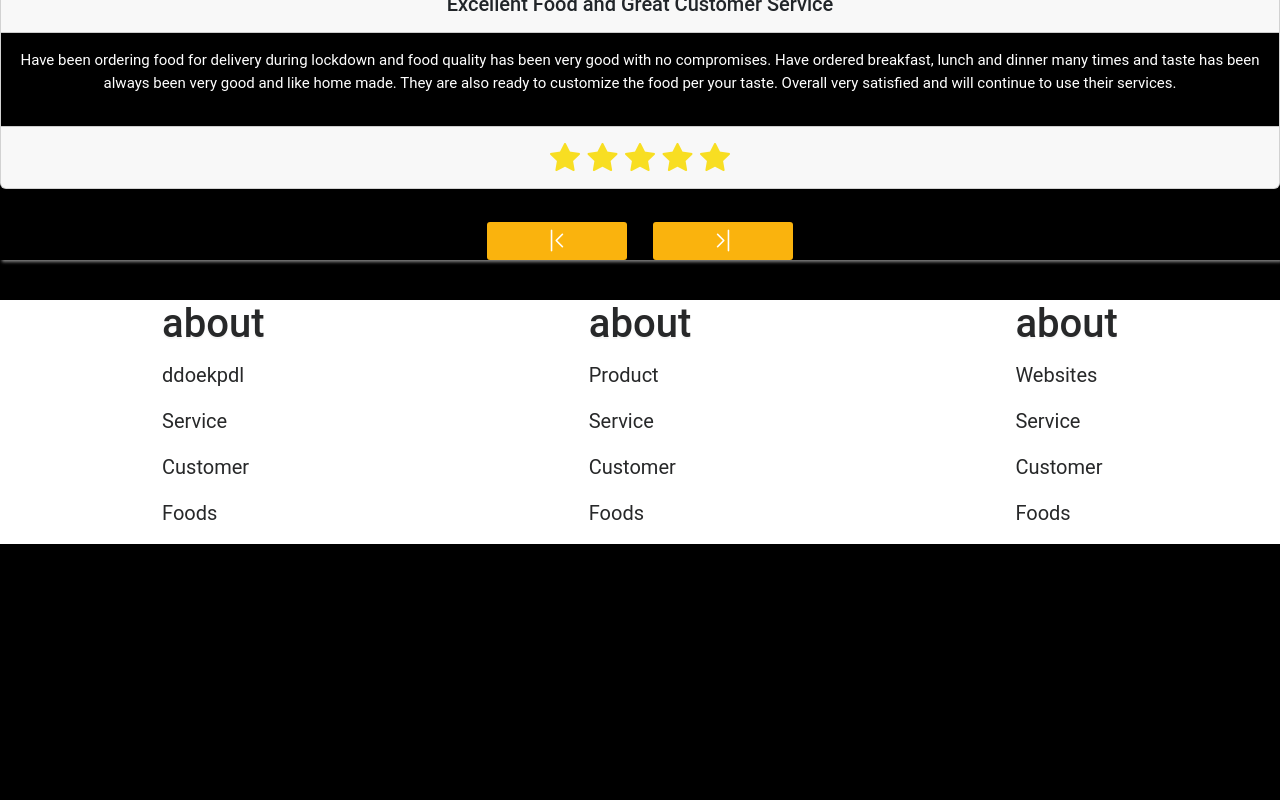
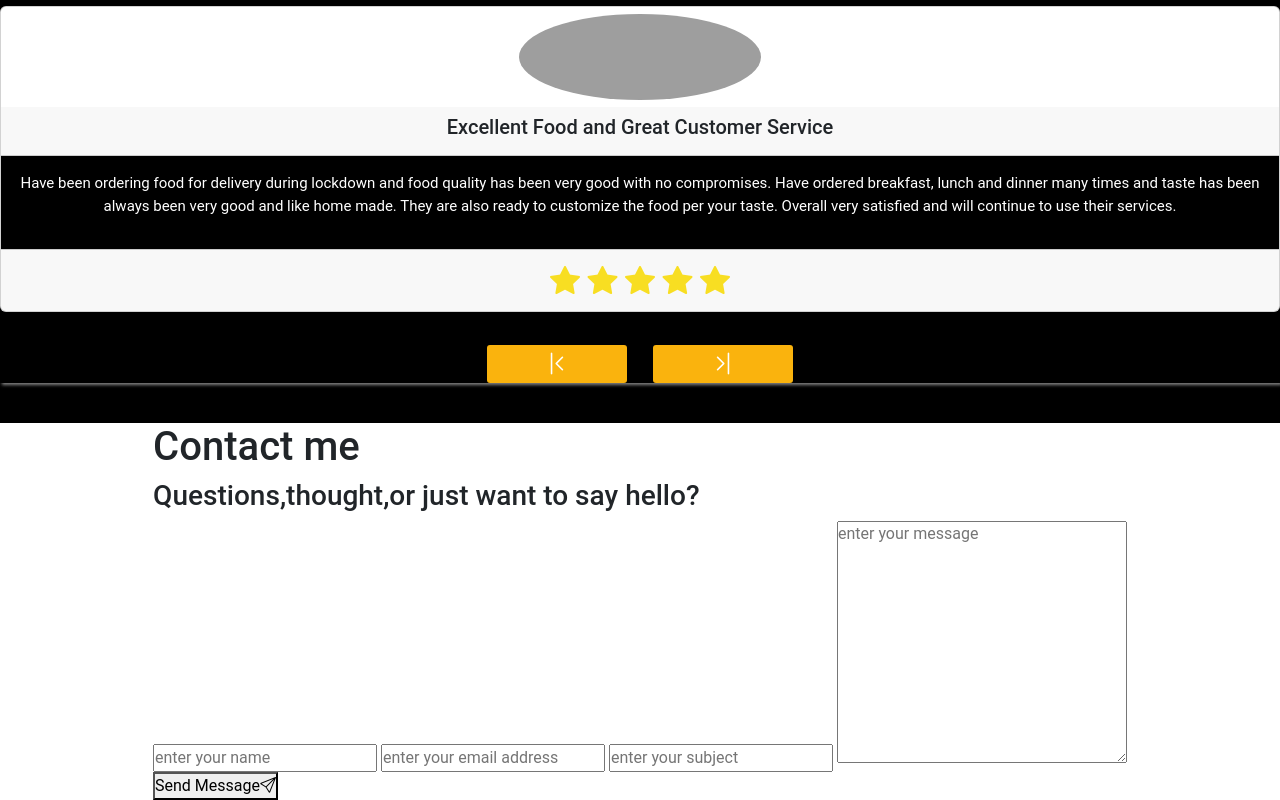
Before and after one commit to smruti12344/online_food_Website, a website: page public/index.html in a window 1280 px wide. Shown: the part 1966-2766 px from the top of the page. Before the commit the page ends 2510 px from the top, so only its background shows below. Drawn offline with nearby package versions, Linux system fonts and the light colour scheme; grey boxes are pictures that could not be loaded.

Commit message:
Update index.html

```diff
--- a/public/index.html
+++ b/public/index.html
@@ -26,8 +26,9 @@
                 <span class="bi bi-cart-dash-fill"></span><i class="bi bi-cart-dash-fill"></i>
             </div>
     </header>
+  <div class="form-container" id="form-container">
       <!-- logIn-page -->
-    <div class="logIn">
+      <div class="logIn" id="login">
         <div>
           <input type="button" class="btn btn-close" onclick="Close()">
           <h2>Log In</h2>
@@ -37,7 +38,24 @@
         <input type="password" placeholder="Enter password">
         <button onclick="Close()">Log In</button>
        <div>
-      <a href="">Sign Up</a>
+        <a href="#login" onclick="SignUpbtnClick()" >Sign Up</a>
+       </div>
+      </div>
+      <!-- sign-up -page -->
+      <div class="sign-up" id="sign-up">
+        <div>
+          <input type="button" class="btn btn-close" onclick="CloseSignUp()">
+          <h2>Sign up</h2>
+
+        </div>
+        <input type="text" placeholder="Enter Your Name">
+        <input type="password" placeholder="Enter password">
+        <input type="password" placeholder="confirm password">
+        <input type="email" name="email" placeholder="enter email">
+        <button onclick="CloseSignUp()">Sign up</button>
+       <div>
+        <a href=""  onclick="SignInbtnClick()">already have account?</a>
+       </div>
       </div>
   </div>
     <div class="menu">
@@ -341,26 +359,24 @@
 <!-- footer -->
 
 <footer class="footer">
-    <div class="text">
-        <h1>about</h1>
-        <p>ddoekpdl</p>
-        <p>Service</p>
-        <p>Customer</p>
-        <p>Foods</p>
+    <div class="contactus-form-container" id="contactme">
+      <div class="container">
+          <h1 class="contactus-heading">Contact me</h1>
+          <h3 class="contactus-subheading">Questions,thought,or just want to say hello?</h3>
+          <div class="contactus-form-container">
+              <form action="" class="form">
+                  <div class="form-field-container">
+                      <input type="text" name="name" placeholder="enter your name" class="form-field">
+                      <input type="text" name="email" placeholder="enter your email address" class="form-field">
+                      <input type="text" name="subject" placeholder="enter your subject" class="form-field">
+                      <textarea name="message" id="" cols="30" rows="10" placeholder="enter your message" class="form-field form-field-textarea"></textarea>
                   </div>
-    <div class="text">
-        <h1>about</h1>
-        <p>Product</p>
-        <p>Service</p>
-        <p>Customer</p>
-        <p>Foods</p>
+                  <div>
+                      <button class="btn-pink" id="submit-btn">Send Message<i class="bi bi-send"></i></button>
                   </div>
-    <div class="text">
-        <h1>about</h1>
-        <p>Websites</p>
-        <p>Service</p>
-        <p>Customer</p>
-        <p>Foods</p>
+              </form>
+          </div>
+      </div>
   </div>
 </footer>
 
```
Lines whose indentation alone changed are shown as unchanged.
